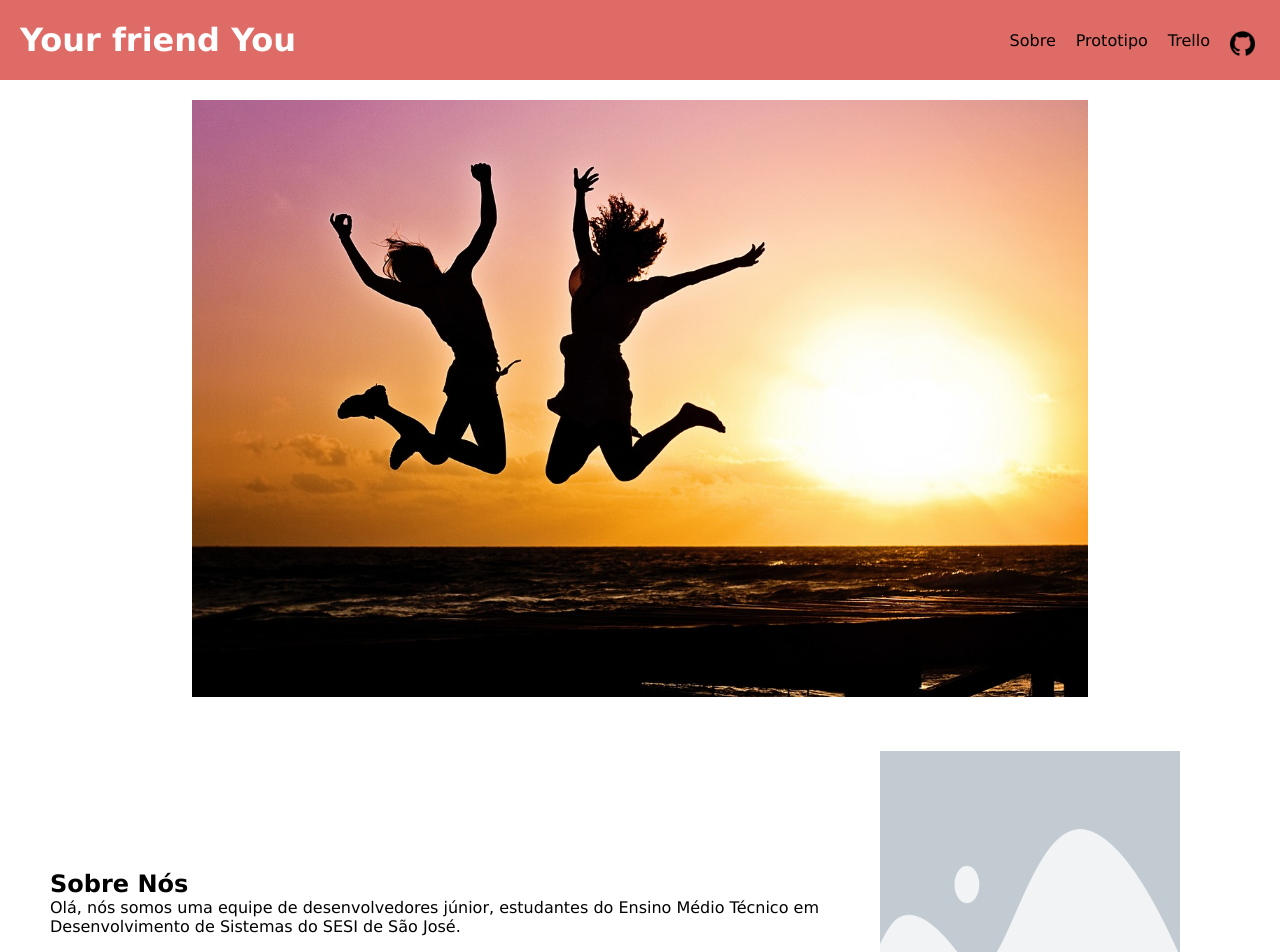
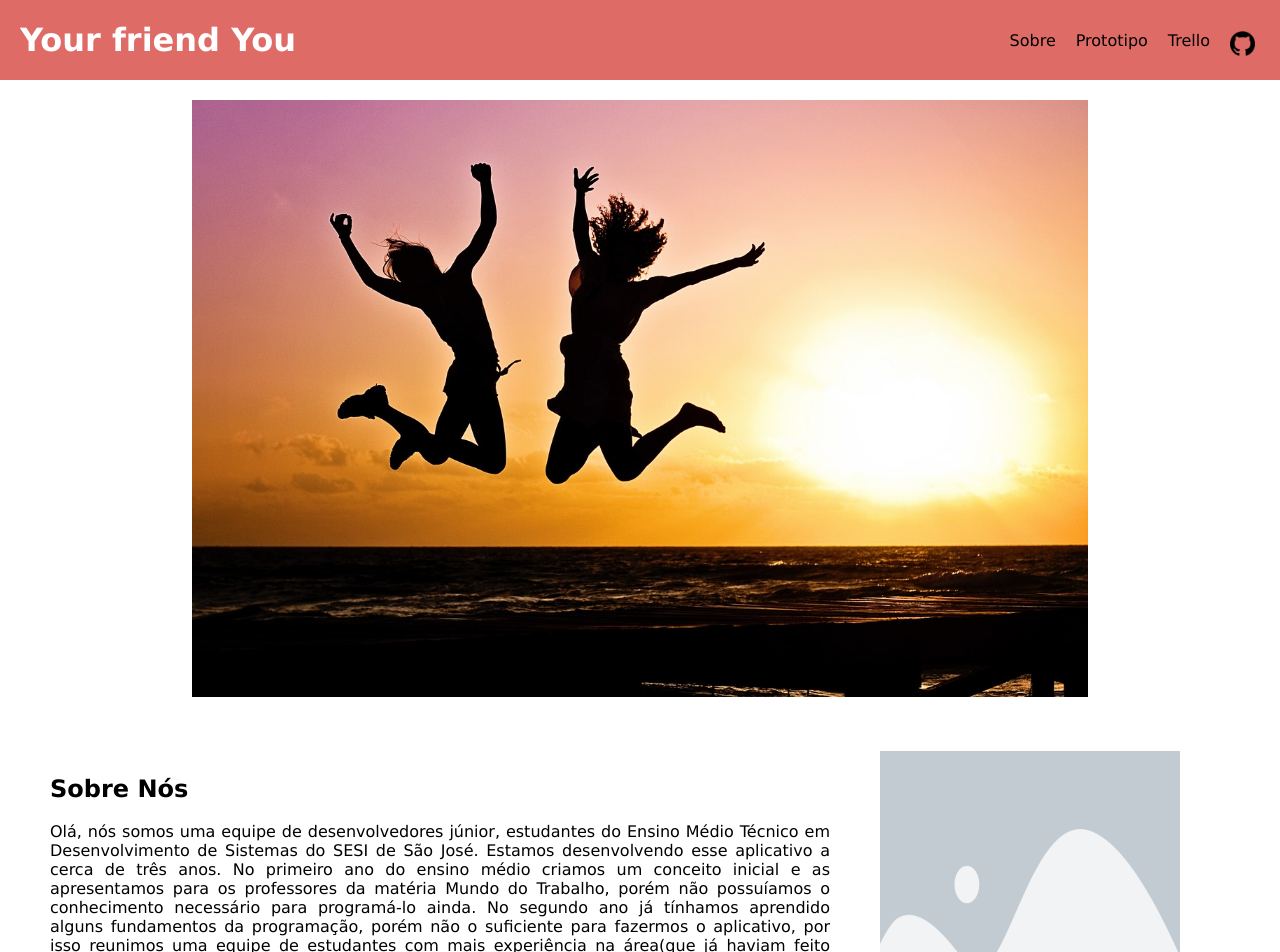
Before and after one commit to jprime617/desenvolvimento-de-sistemas, a React (Vite) app in the folder Your-Friend-You/: page / in a window 1280 px wide. Shown: the top 952 px of the page. Built offline with nearby package versions, Linux system fonts and the light colour scheme.

Commit message:
commit 10

```diff
--- a/Your-Friend-You/src/App.css
+++ b/Your-Friend-You/src/App.css
@@ -1,6 +1,10 @@
 * {
   margin: 0;
   padding: 0;
+}
+
+.text-sobre{
+  text-align: justify;
 }
 
 .titulo h1 {
--- a/Your-Friend-You/src/components/Sobre.jsx
+++ b/Your-Friend-You/src/components/Sobre.jsx
@@ -5,10 +5,21 @@ export default function Sobre() {
       <section className="sec-sobre">
         <div className="container-sobre">
           <div className="text-sobre">
-            <h1>Sobre Nós</h1>
+            <h1>Sobre Nós</h1><br></br>
             <p>
-            Olá, nós somos uma equipe de desenvolvedores júnior,
-            estudantes do Ensino Médio Técnico em Desenvolvimento de Sistemas do SESI de São José.
+Olá, nós somos uma equipe de desenvolvedores júnior,
+estudantes do Ensino Médio Técnico em Desenvolvimento de Sistemas do
+SESI de São José. Estamos desenvolvendo esse aplicativo a cerca de três anos.
+No primeiro ano do ensino médio criamos um conceito inicial e as apresentamos
+para os professores da matéria Mundo do Trabalho, porém não possuíamos o
+conhecimento necessário para programá-lo ainda. No segundo ano já tínhamos
+aprendido alguns fundamentos da programação, porém não o suficiente para
+fazermos o aplicativo, por isso reunimos uma equipe de estudantes com mais
+experiência na área(que já haviam feito cursos e estágios de programação) e com a
+ajuda deles fizemos uma Demo. Já agora no terceiro ano, com o acúmulo de
+conhecimentos sobre programação, esperamos conseguir colocar em prática ao
+menos uma versão beta para a apresentação do trabalho final e disponibilização ao
+público geral.
             </p>
           </div>
           <div className="img-sobre">
```
